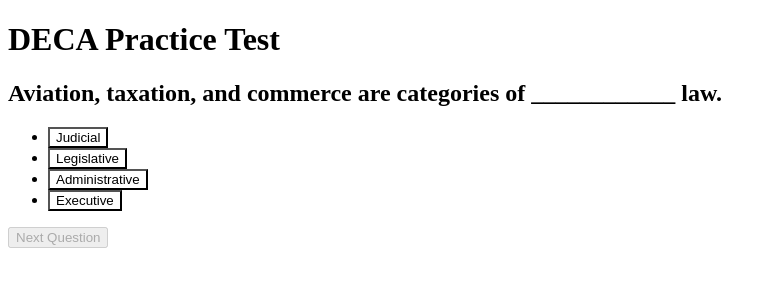
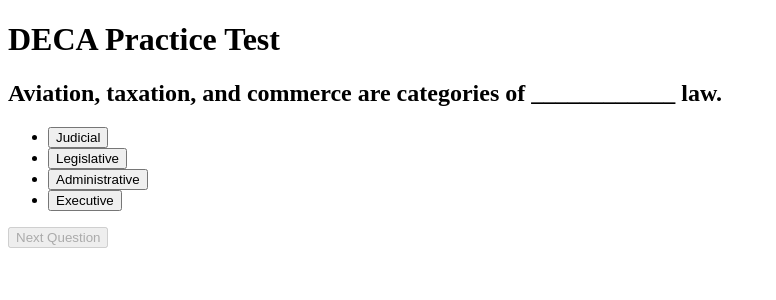
Before and after one commit to prakruthv/decatest-website, a React (Create React App) app: page / in a window 1280 px wide. Shown: the top 300 px of the page, without its empty margins (0-776 px from the left). Built offline with nearby package versions, Linux system fonts and the light colour scheme; the HTML template or start-up script is replaced by a standard one.

Commit message:
Update App.js

```diff
--- a/src/App.js
+++ b/src/App.js
@@ -26,19 +26,17 @@
   };
 
   return (
-    <div>
+    <div className="container">
       <h1>DECA Practice Test</h1>
       {!showResults ? (
-        <div>
+        <div className="quiz-container">
           <h2>{questions[currentQuestionIndex].question}</h2>
           <ul>
             {questions[currentQuestionIndex].choices.map((choice, index) => (
               <li key={index}>
                 <button
                   onClick={() => handleAnswerSelection(choice)}
-                  style={{
-                    backgroundColor: selectedAnswer === choice ? 'lightblue' : 'white',
-                  }}
+                  className={selectedAnswer === choice ? "selected" : ""}
                 >
                   {choice}
                 </button>
@@ -50,7 +48,7 @@
           </button>
         </div>
       ) : (
-        <div>
+        <div className="results-container">
           <h2>Quiz Completed!</h2>
           <p>Your Score: {score} / {questions.length}</p>
         </div>
```
